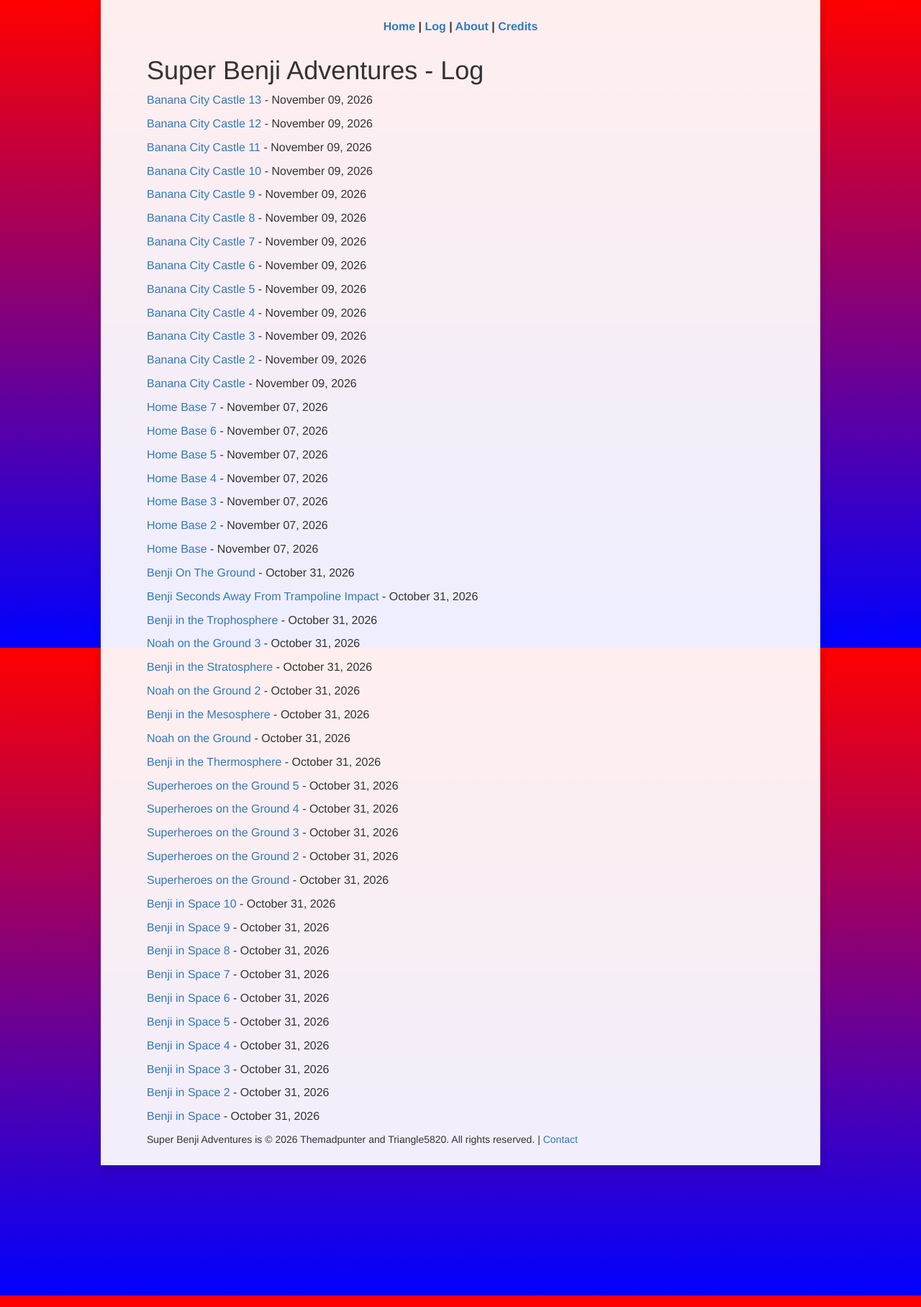
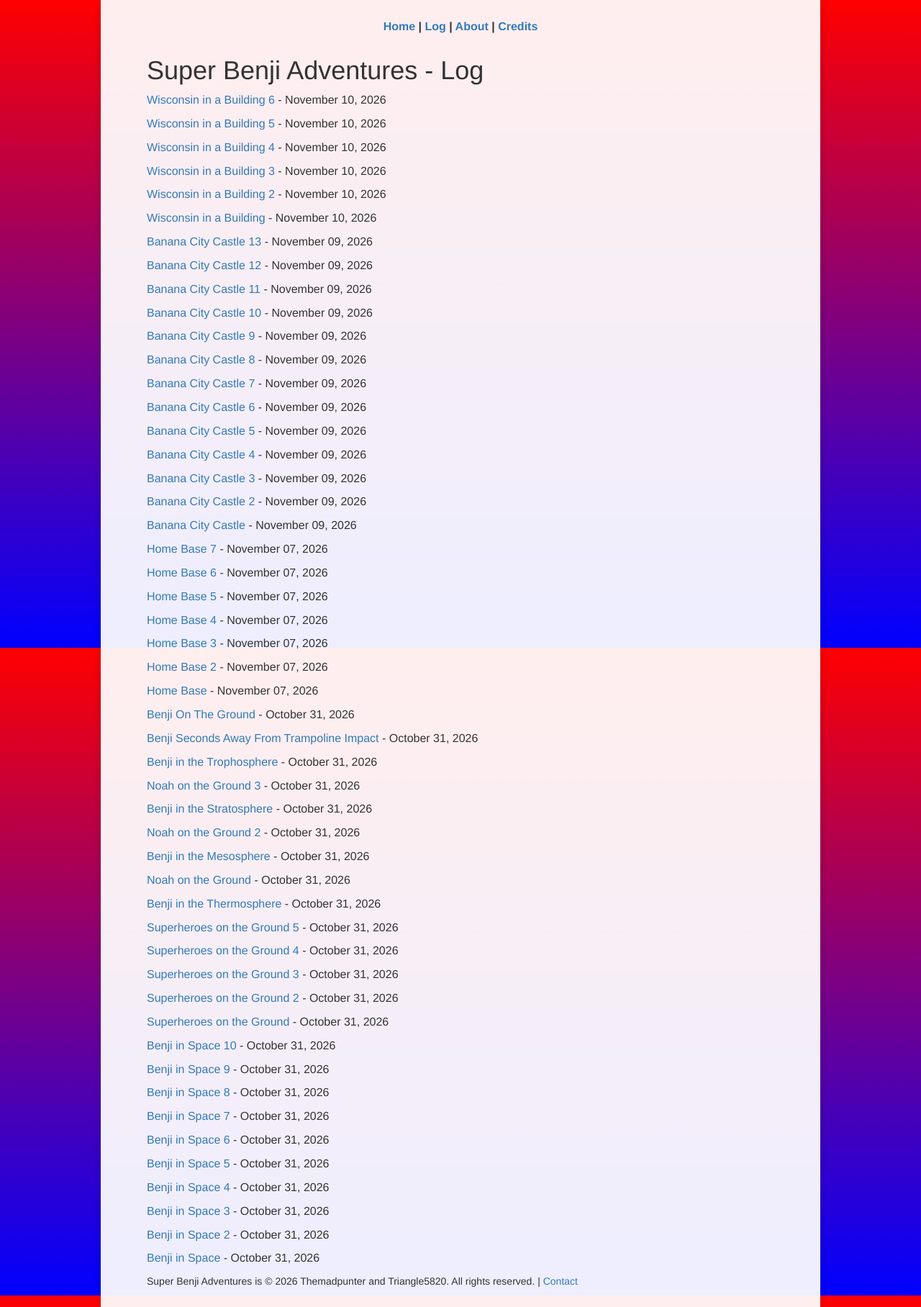
Before and after one commit to familycomicsstudios/super-benji-webcomic, a Jekyll site: the page built from log.html, in a window 1280 px wide. Shown: the whole page at 72% size. Built offline with Jekyll 4.4.1, drawn with Linux system fonts in a browser that asks for light colours.

Commit message:
New comics :D

```diff
--- a/_comics/31.html
+++ b/_comics/31.html
@@ -6,5 +6,5 @@ image: /assets/comics/31.png
 date: 2026-11-7
 ---
 <p>
-    <b><a href="/secrets/saythatagain">Benji</a></b>: Let's go, everyone!
+    <b><a href="/secrets/saythatagain" class="secret-link">Benji</a></b>: Let's go, everyone!
 </p>
--- /dev/null
+++ b/_comics/47.html
@@ -0,0 +1,11 @@
+---
+layout: comic
+title: Wisconsin in a Building 3
+number: 47
+image: /assets/comics/45.png
+date: 2026-11-10
+---
+<p>
+    <b>Benji</b>: That can't be right. Anyways, do you think the people in Wisconsin in a Building will be able to help us find
+    Dr. Banana?
+</p>
--- a/_data/comic.yml
+++ b/_data/comic.yml
@@ -1 +1 @@
-final_page: 44
+final_page: 50
--- a/assets/css/style.css
+++ b/assets/css/style.css
@@ -89,3 +89,8 @@ nav {
 .art-samples {
     display: flex;;
 }
+
+.secret-link {
+    color: rgb(45, 45, 45);
+    text-decoration: none;
+}
```
Also changed, not shown: _comics/45.html (added, +10 -0 lines), _comics/46.html (added, +10 -0 lines), _comics/48.html (added, +10 -0 lines), _comics/49.html (added, +10 -0 lines), _comics/50.html (added, +10 -0 lines), secrets/wiabmenu.html (added, +11 -0 lines), assets/comics/45.png (added), assets/comics/46.png (added), assets/comics/49.png (added), assets/comics/foodasbigasyourhead.png (added), 3 other files.
